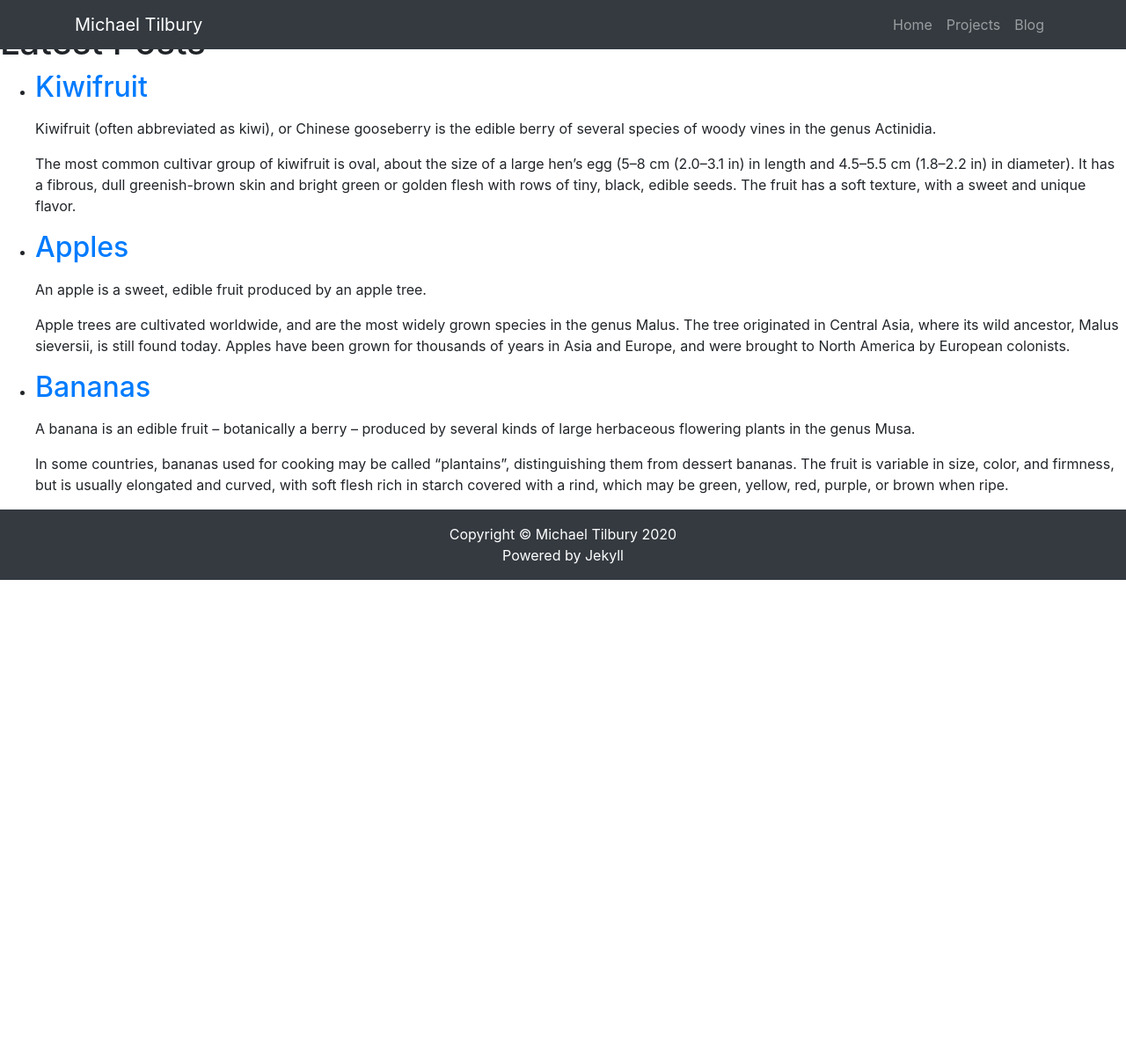
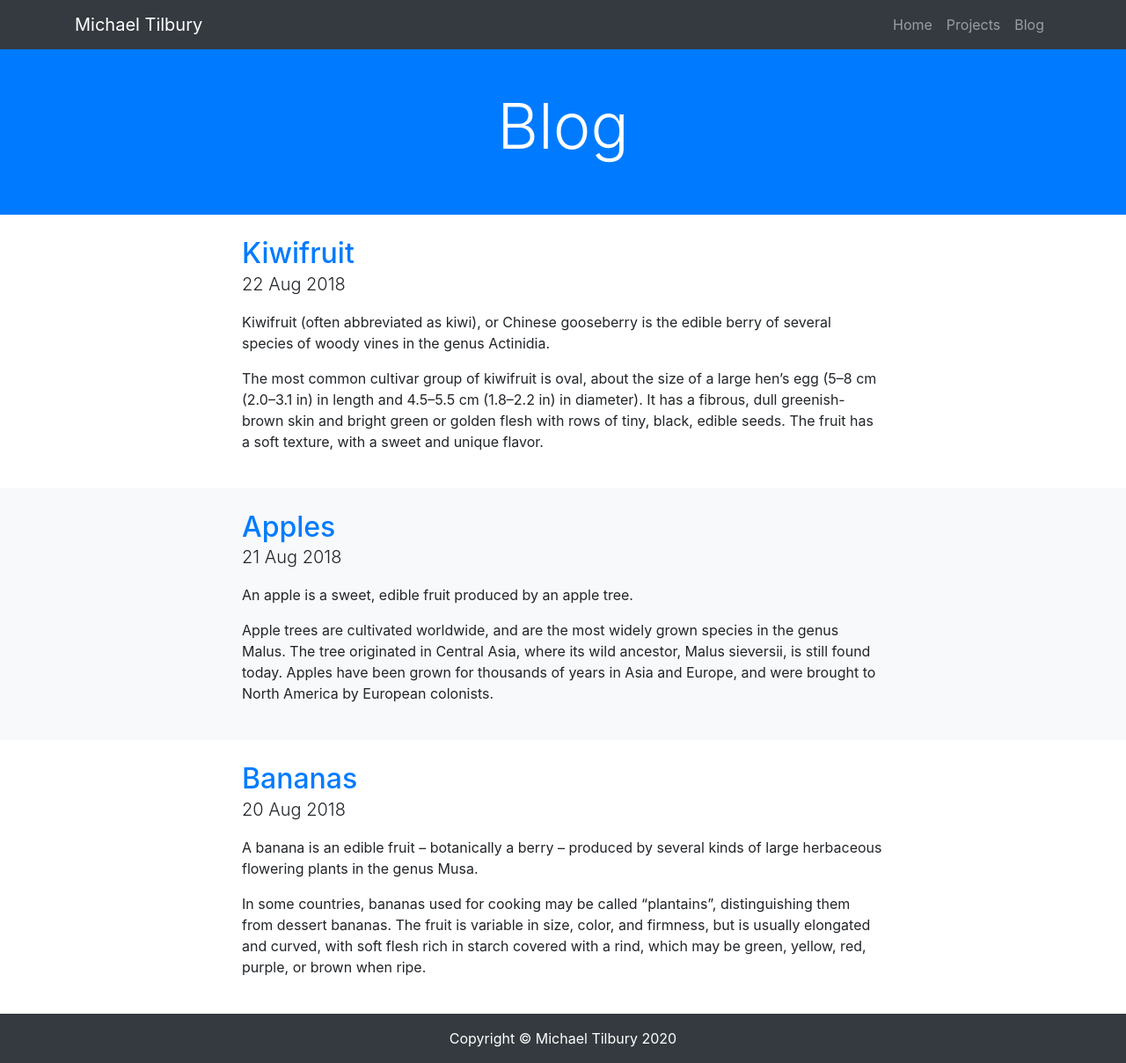
Before and after one commit to mtilbury/Personal-Site, a Jekyll site: the page built from blog.html, in a window 1280 px wide and 1208 px high. Shown: the whole window at 88% size. Built offline with Jekyll 4.4.1, drawn with Linux system fonts in a browser that asks for light colours.

Commit message:
Clean up projects and blog pages

```diff
--- a/_includes/navigation.html
+++ b/_includes/navigation.html
@@ -1,4 +1,3 @@
-Navigation
 <nav class="navbar navbar-expand-lg navbar-dark bg-dark fixed-top" id="mainNav">
   <div class="container">
     <a class="navbar-brand js-scroll-trigger" href="/">Michael Tilbury</a>
--- a/_layouts/default.html
+++ b/_layouts/default.html
@@ -64,7 +64,7 @@
   <footer class="py-3 bg-dark">
     <div class="container">
       <p class="m-0 text-center text-white">Copyright &copy; Michael Tilbury 2020</p>
-      <p class="m-0 text-center text-white">Powered by Jekyll</p>
+      <!-- <p class="m-0 text-center text-white">Powered by Jekyll</p> -->
     </div>
     <!-- /.container -->
   </footer>
--- a/_sass/main.scss
+++ b/_sass/main.scss
@@ -3,9 +3,14 @@
 }
 
 header {
-    padding: 156px 0 100px;
+    // padding: 156px 0 100px;
+    padding: 100px 0 50px;
 }
 
 section {
-    padding: 100px 0;
+    padding: 50px 0;
 }
+
+.blog-post {
+    padding: 25px 0;
+}
--- a/blog.html
+++ b/blog.html
@@ -2,13 +2,23 @@
 layout: default
 title: Blog
 ---
-<h1>Latest Posts</h1>
+<header class="bg-primary text-white">
+  <div class="container text-center">
+    <h1 class="display-3">Blog</h1>
+  </div>
+</header>
 
-<ul>
-  {% for post in site.posts %}
-    <li>
-      <h2><a href="{{ post.url }}">{{ post.title }}</a></h2>
-      <p>{{ post.excerpt }}</p>
-    </li>
-  {% endfor %}
-</ul>
+{% for post in site.posts %}
+  {% assign mod2 = forloop.index | modulo: 2 %}
+  <div class="blog-post {% if mod2 == 0 %}bg-light{% endif %}" id="project1">
+    <div class="container">
+      <div class="row">
+        <div class="col-lg-8 mx-auto">
+          <h2 class="mb-0"><a href="{{ post.url }}">{{ post.title }}</a></h2>
+          <p class="lead">{{ post.date | date_to_string}}</p>
+          {{ post.excerpt }}
+        </div>
+      </div>
+    </div>
+  </div class="blog-post">
+{% endfor %}
--- a/index.html
+++ b/index.html
@@ -5,8 +5,8 @@ title: Home
 ---
 <header class="bg-primary text-white">
   <div class="container text-center">
-      <h1>Hello!</h1>
-      <p class="lead">Michael Tilbury</p>
+    <h1 class="display-3">Hello!</h1>
+    <!-- <p class="lead">Michael Tilbury</p> -->
   </div>
 </header>
 
--- a/projects.html
+++ b/projects.html
@@ -4,8 +4,7 @@ title: Projects
 ---
 <header class="bg-primary text-white">
     <div class="container text-center">
-      <h1>Projects</h1>
-      <p class="lead">Bottom Text</p>
+      <h1 class="display-3">Projects</h1>
     </div>
   </header>
 
```
Lines whose indentation alone changed are shown as unchanged.
